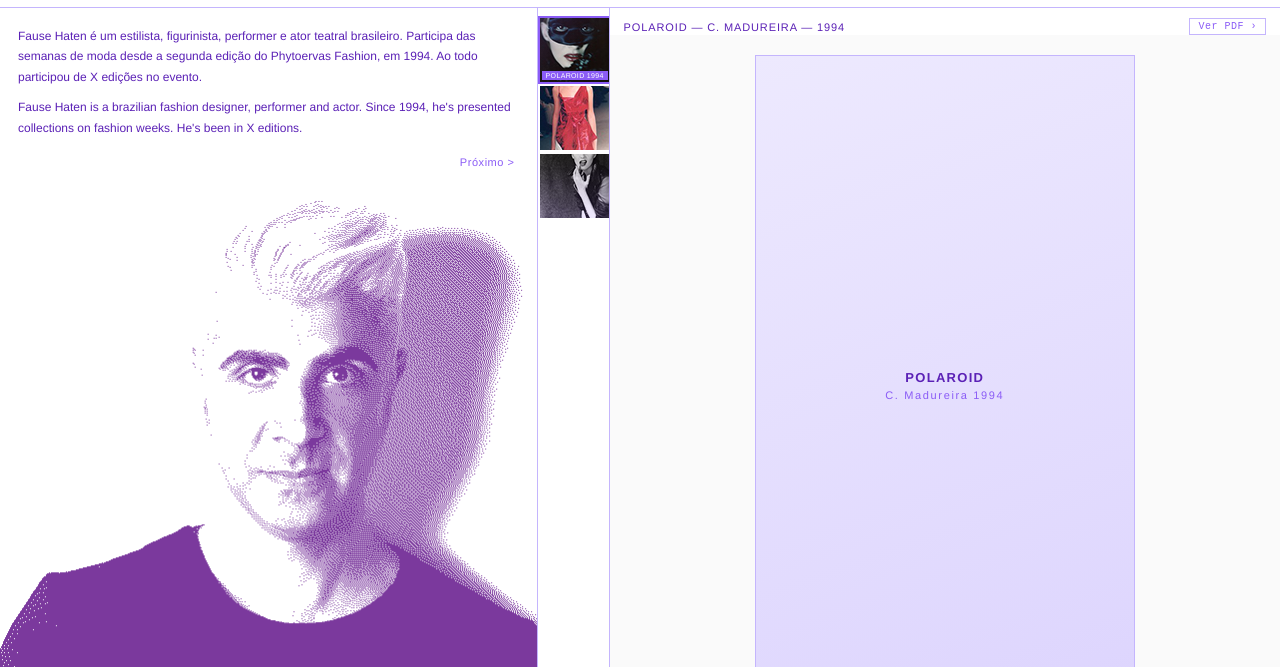
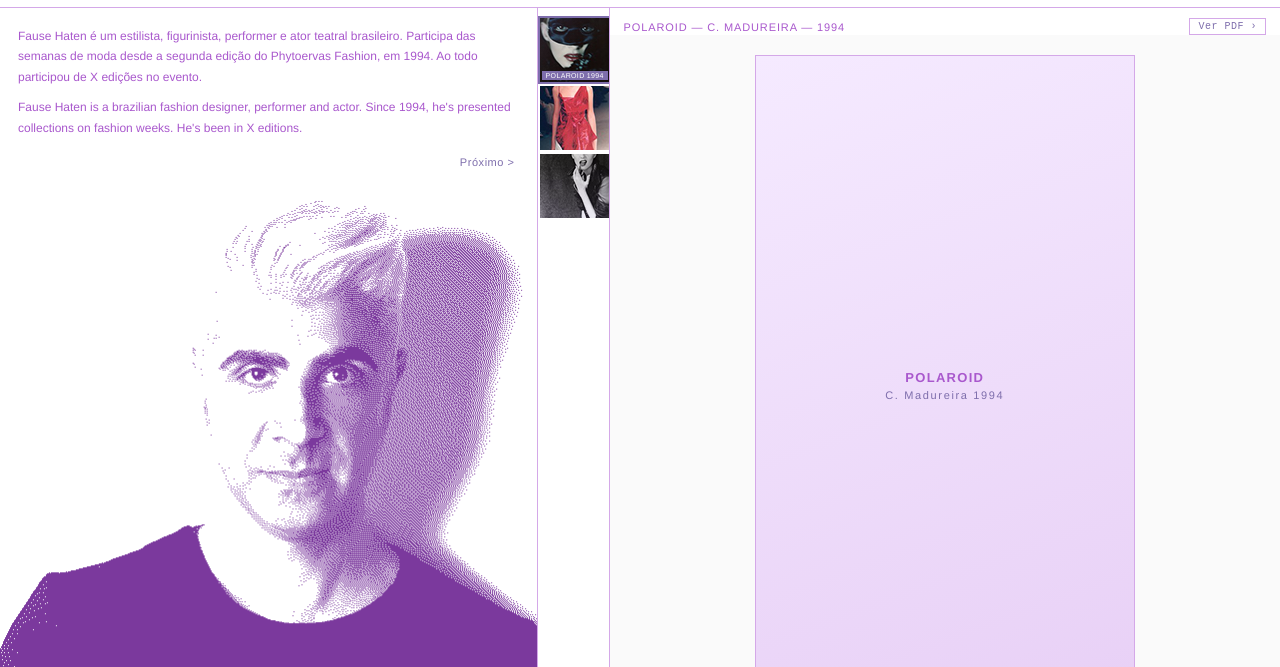
Before and after one commit to oimendesm/BARKY, a plain HTML site: page designers/fause-haten/fause-haten.html in a window 1280 px wide. Shown: the part 133-800 px from the top of the page. Drawn offline with Linux system fonts and the light colour scheme; a script that the page names is missing.

Commit message:
change some colors

```diff
--- a/designers/fause-haten/fause-haten.html
+++ b/designers/fause-haten/fause-haten.html
@@ -17,11 +17,11 @@
       url('HelveticaNeue.eot'); /* IE9 */
     }
 
-    --violet: #8B5CF6;
-    --violet-light: #C4B5FD;
-    --violet-pale: #EDE9FE;
-    --violet-dark: #5B21B6;
-    --ink: #1a1a1a;
+    --violet: #7e6eac;
+    --violet-light: #d4a8e8;
+    --violet-pale: #f5eaff;
+    --violet-dark: #a958cd;
+    --ink: #2a2a2a;
     --paper: #ffffff;
   }
 
```
Also changed, not shown: index.html (+2 -2 lines).
